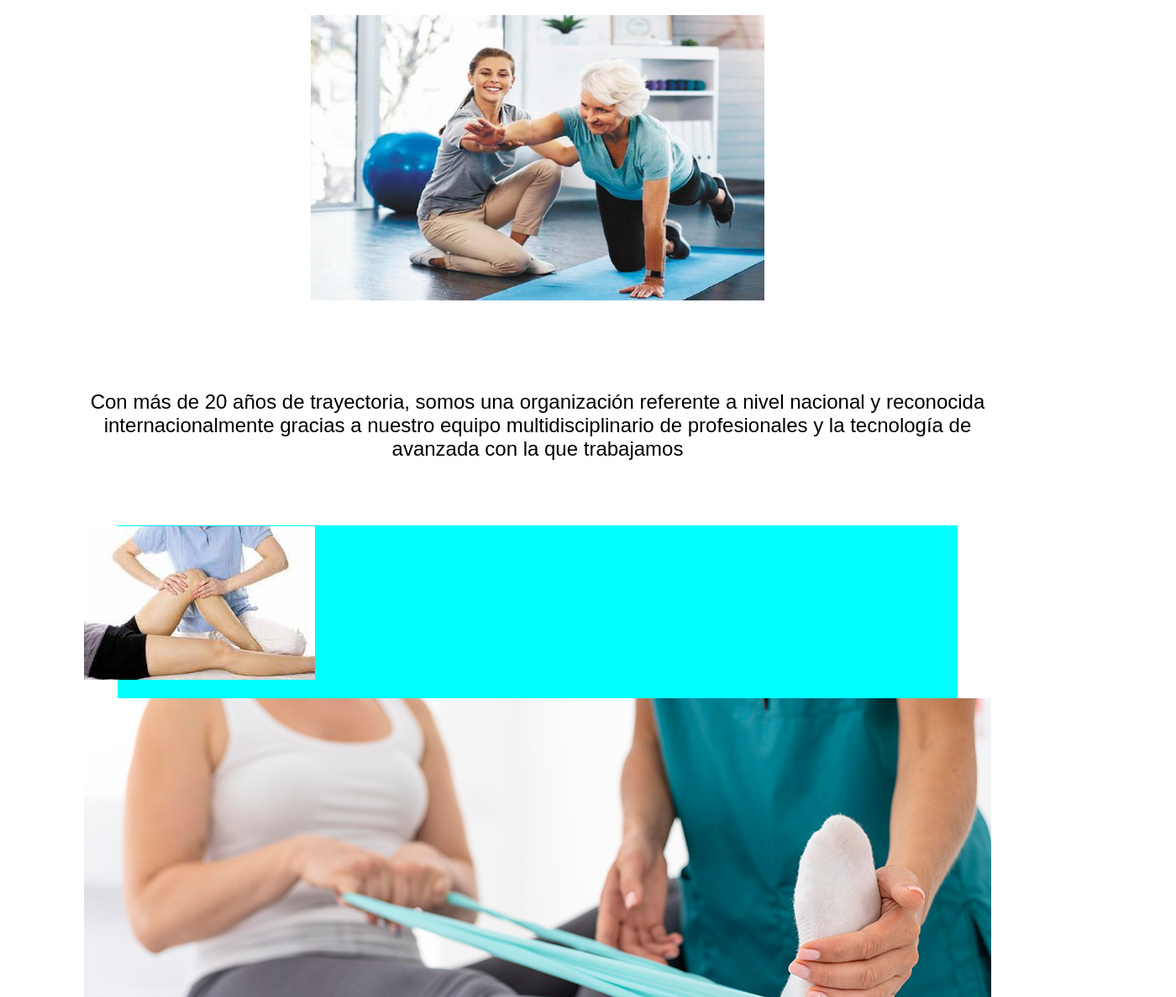
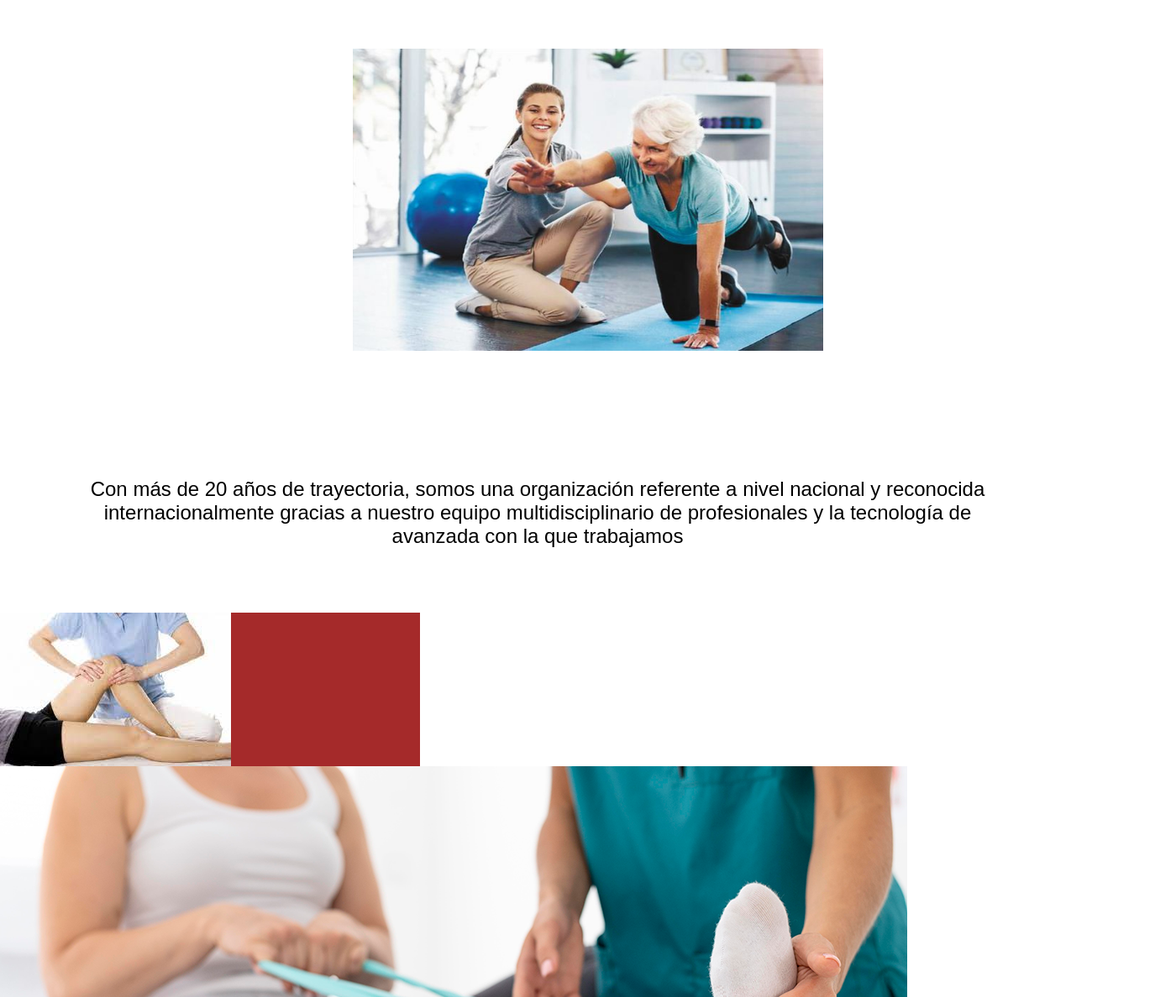
Before and after one commit to MarianoMartini22/PF-Martini, a plain HTML site: page index.html in a window 1280 px wide. Shown: the part 85-1273 px from the top of the page at 84% size, 1400 px wide, since content can reach past the window. Drawn offline with Linux system fonts and the light colour scheme; a web font is replaced by a local one.

Commit message:
preentrega 2 inicial

```diff
--- a/css/style.css
+++ b/css/style.css
@@ -54,10 +54,9 @@ h1 {
 }
 
 .imagen_principal img {
-    display: flex;
-    flex-direction: row;
-    width: 600px;
-    height: 400px;
+    width: 700px;
+    height: 500px;
+    margin-inline: 350px;
     justify-items: center;
     padding: 5%;
 }
@@ -210,12 +209,9 @@ i {
 
 .imagen_final {
     display: grid;
-    grid-area: auto;
-    width: 1000px;
-    height: 1000px;
-    background-color: aqua;
-    justify-items: start;
-    align-items: center;
-    flex-wrap: nowrap;
-    grid-row-gap: 20px;
+    grid-area: 1 / 2 / 3;
+    grid-row: 1 / 2 / 3;
+    width: 500px;
+    height: 400px;
+    background-color: brown;
 }
--- a/index.html
+++ b/index.html
@@ -29,27 +29,25 @@
             </ul>
         </nav>
     </header>
-    <main>
-        <section class="imagen_principal">
+    <section>
+        <div class="imagen_principal">
             <img src="./assets/img/Estiramiento.jpg" alt="Estiramiento">
-        </section>
-    </main>
-    <main>
-        <section class="parrafoInicio">
+        </div>
+    </section>
+    <section>
+        <div class="parrafoInicio">
             <p>Con más de 20 años de trayectoria, somos una organización referente a nivel
                 nacional y reconocida internacionalmente gracias a nuestro equipo multidisciplinario de profesionales y
                 la tecnología de avanzada con la que trabajamos</p>
-        </section>
-    </main>
-    <main>
-        <section>
+        </div>
+    </section>
+    <section>
             <div class="imagen_final">
                 <img src="./assets/img/Flexion Rodilla.jpg" alt="">
                 <img src="./assets/img/Estiramiento pierna.png" alt="">
                 <img src="./assets/img/Niño.jpg" alt="">
             </div>
-        </section>
-    </main>
+    </section>
     <footer>
         <ul class="redes_sociales">Siguenos
             <li><a href="https://www.tiktok.com/es?lang=es" target="_blank" rel="noopener noreferrer"><i class="fa-brands fa-tiktok"></i></a></li>
```
